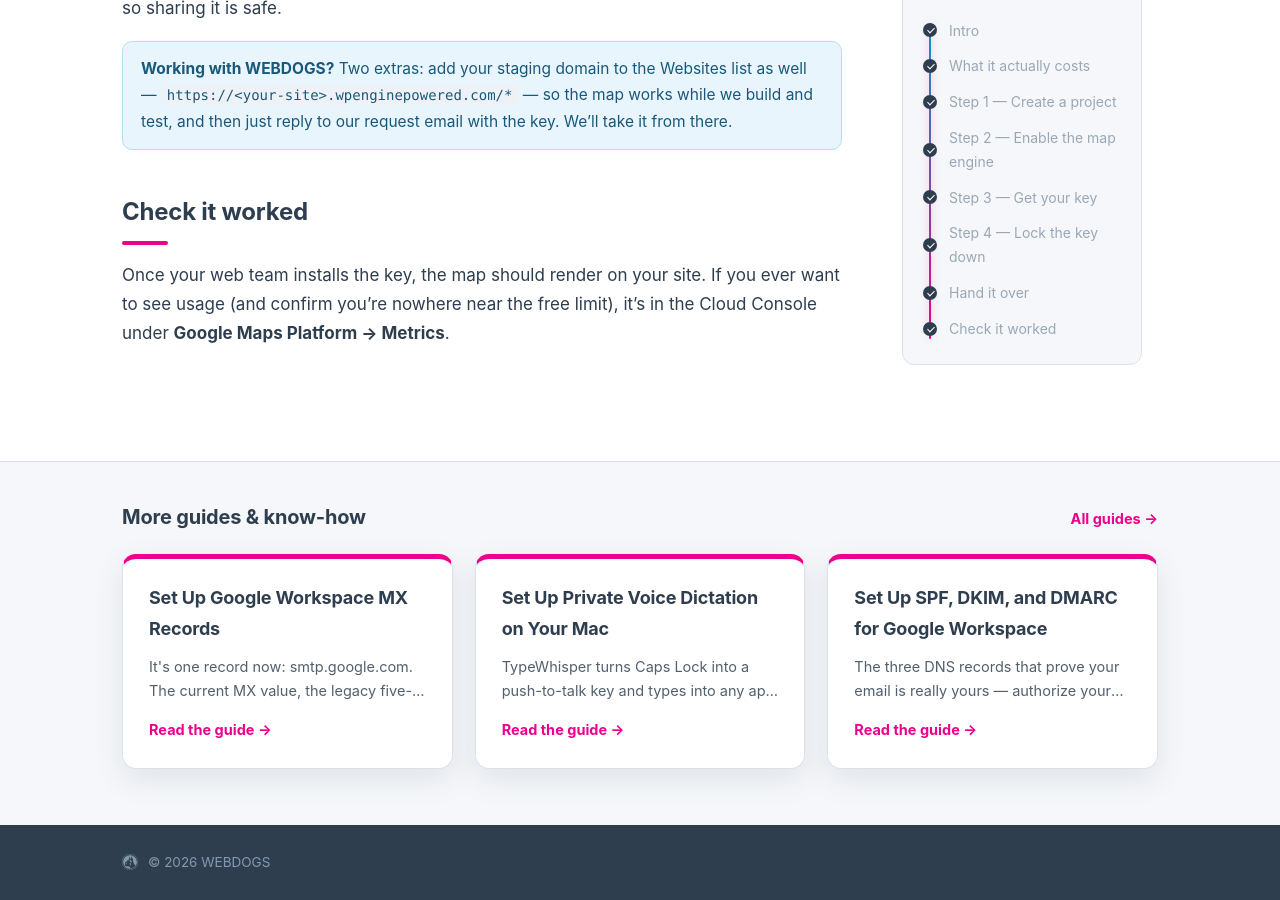
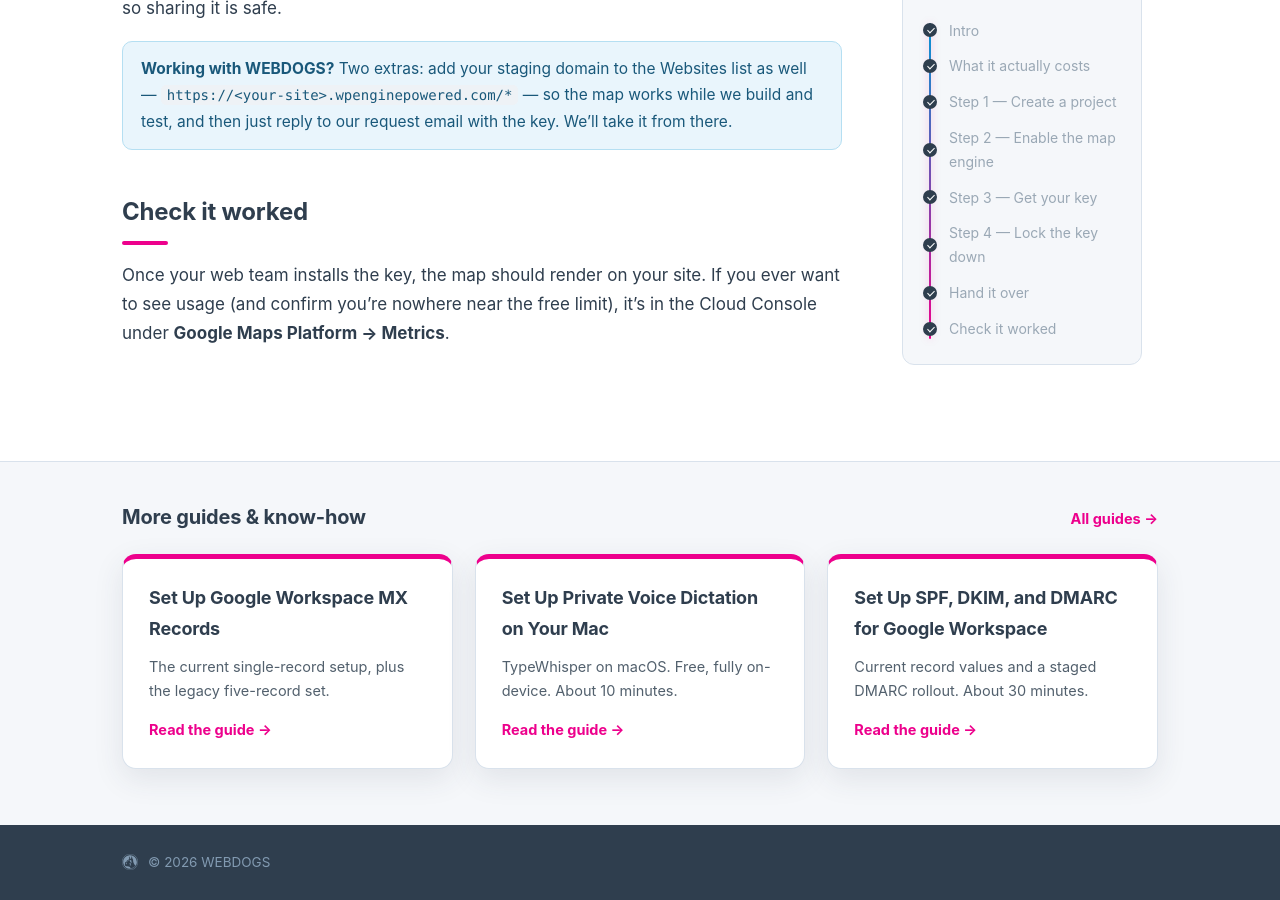
Before and after one commit to theWEBDOGS/guides, a Jekyll site: the page built from google-maps-api-key/index.md, in a window 1280 px wide and 900 px high, scrolled down 2087 px. Built offline with Jekyll 4.4.1, drawn with Linux system fonts in a browser that asks for light colours; some web fonts are replaced.

```diff
--- a/google-maps-api-key/index.md
+++ b/google-maps-api-key/index.md
@@ -3,7 +3,7 @@ public: true
 title: "Create a Google Maps API Key"
 slug: google-maps-api-key
 verified: 2026-06-11
-description: "The map on your site runs on your own Google account — create the key, lock it to your domain, hand it to your web team. About 15 minutes; free for normal traffic."
+description: "For website owners. About 15 minutes; free for typical traffic."
 ---
 
 # Create a Google Maps API Key
--- a/spf-dkim-dmarc/index.md
+++ b/spf-dkim-dmarc/index.md
@@ -3,7 +3,7 @@ public: true
 title: "Set Up SPF, DKIM, and DMARC for Google Workspace"
 slug: spf-dkim-dmarc
 verified: 2026-06-11
-description: "The three DNS records that prove your email is really yours — authorize your senders, sign your mail, set the policy. Required for bulk senders since 2024."
+description: "Current record values and a staged DMARC rollout. About 30 minutes."
 ---
 
 # Set Up SPF, DKIM, and DMARC for Google Workspace
--- a/typewhisper/index.md
+++ b/typewhisper/index.md
@@ -4,7 +4,7 @@ title: "Set Up Private Voice Dictation on Your Mac"
 slug: typewhisper
 verified: 2026-06-10
 toc_appendix: [uninstall]
-description: "TypeWhisper turns Caps Lock into a push-to-talk key and types into any app — about 10 minutes to set up, free, with nothing sent to the cloud."
+description: "TypeWhisper on macOS. Free, fully on-device. About 10 minutes."
 ---
 
 # Set Up Private Voice Dictation on Your Mac
--- a/workspace-mx-records/index.md
+++ b/workspace-mx-records/index.md
@@ -3,7 +3,7 @@ public: true
 title: "Set Up Google Workspace MX Records"
 slug: workspace-mx-records
 verified: 2026-06-11
-description: "It's one record now: smtp.google.com. The current MX value, the legacy five-record set you might still have, and how to check yours is right."
+description: "The current single-record setup, plus the legacy five-record set."
 ---
 
 # Set Up Google Workspace MX Records
```
Also changed, not shown: llms.txt (+4 -4 lines).
